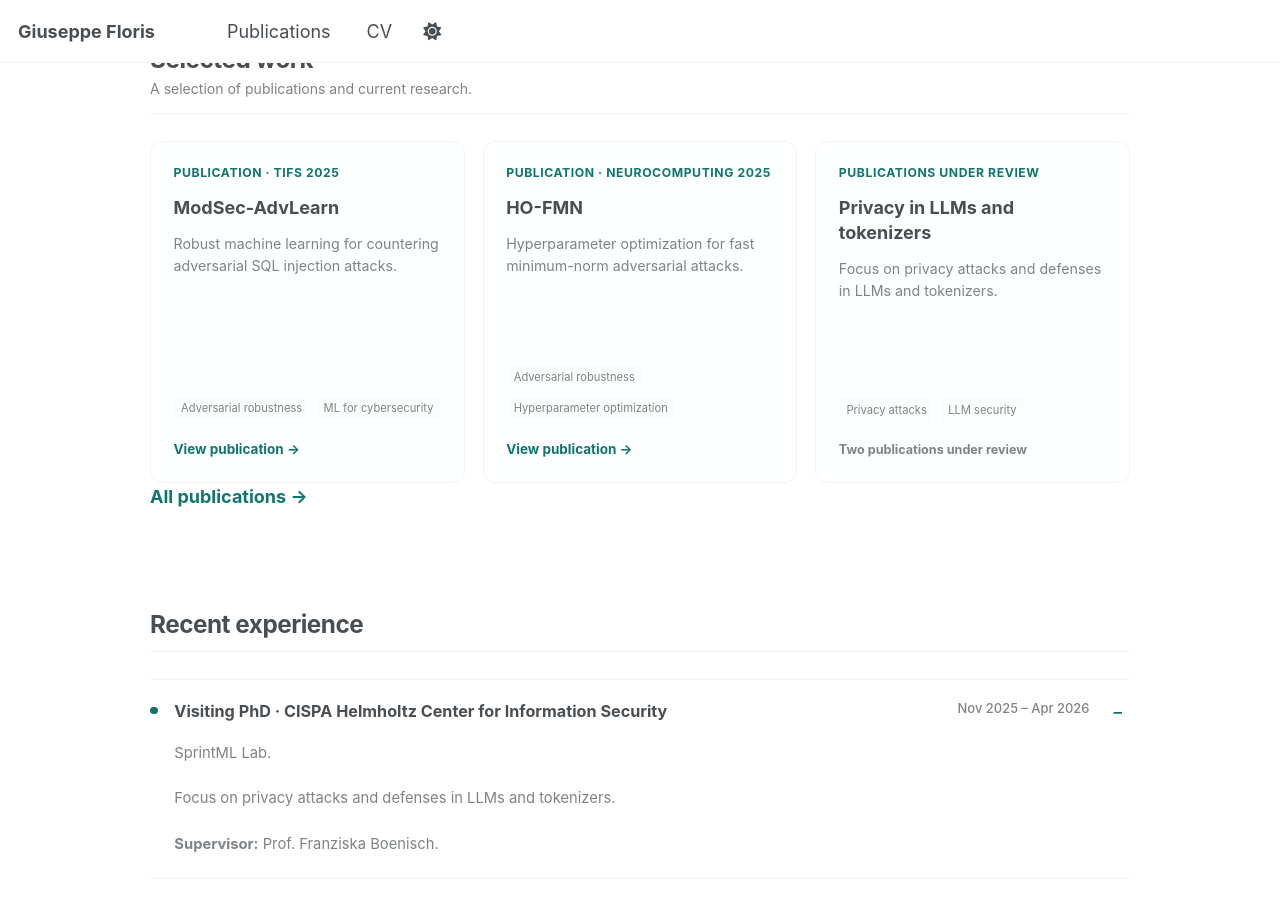
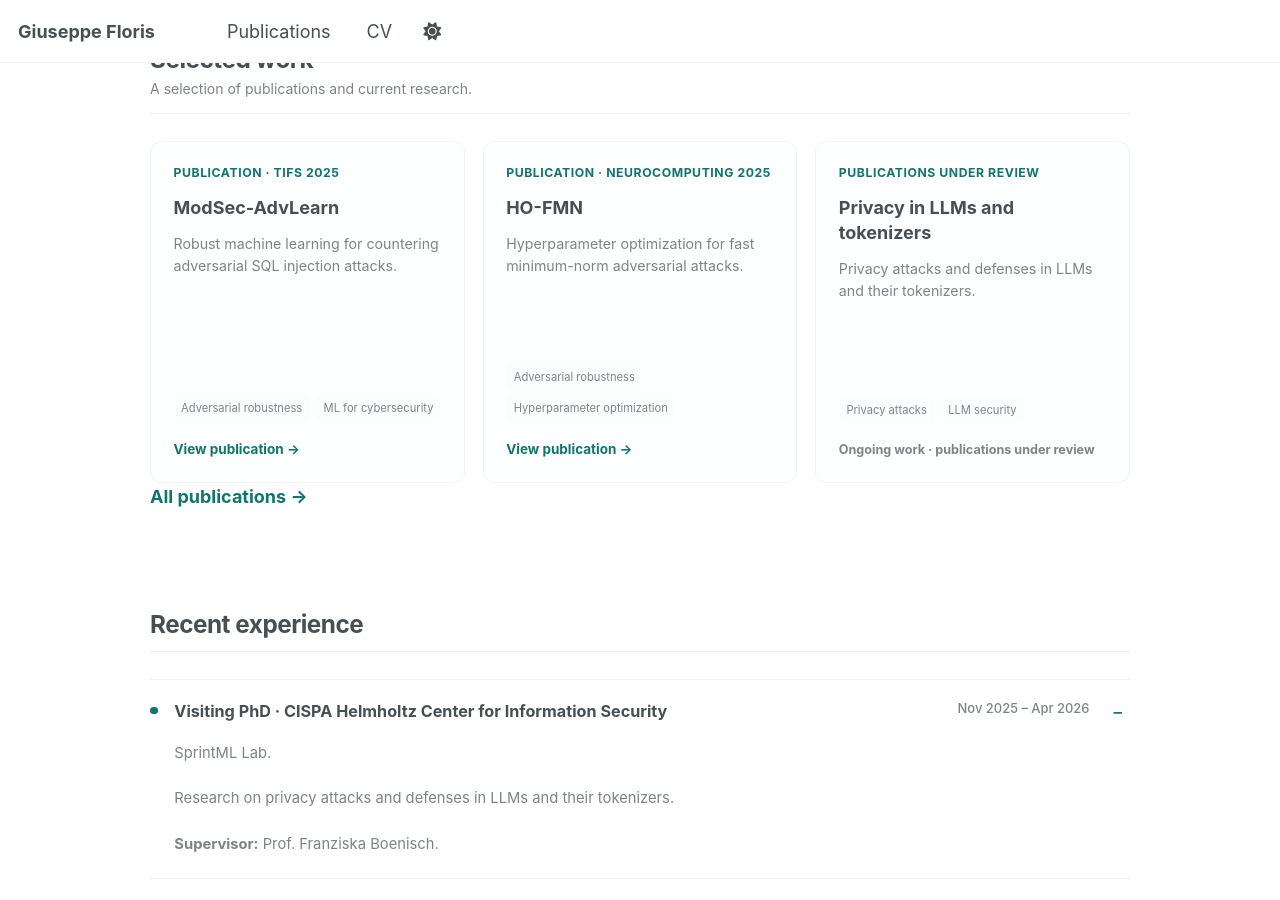
Before and after one commit to giuseppefloris/giuseppefloris.github.io, a Jekyll site: the page built from _pages/about.md, in a window 1280 px wide and 900 px high, scrolled down 941 px. Built offline with Jekyll 4.4.1, drawn with Linux system fonts in a browser that asks for light colours; some web fonts are replaced.

Commit message:
Use requested CISPA and under-review publication wording

```diff
--- a/_includes/publications-under-review.html
+++ b/_includes/publications-under-review.html
@@ -1,9 +1,9 @@
 <h2>Publications under review</h2>
 <ul>
-  <li><strong>Privacy auditing and protection in LLMs and tokenizers.</strong>
+  <li><strong>Privacy attacks and DP protections for BPE tokenizers.</strong>
     Research on membership inference risks in text preprocessing and on
     privacy-preserving methods, including differential privacy.</li>
-  <li><strong>Evaluation of privacy attacks against language models.</strong>
+  <li><strong>Benchmarking privacy risk on LLMs.</strong>
     Research on reliable experimental evaluation of membership inference,
     including benchmark design, distribution shift and controlled studies of
     memorization.</li>
--- a/_pages/about.md
+++ b/_pages/about.md
@@ -74,12 +74,12 @@ redirect_from:
     <article class="work-card" data-topics="privacy-attacks differential-privacy llm-security" data-featured="true">
       <p class="work-card__type">Publications under review</p>
       <h3>Privacy in LLMs and tokenizers</h3>
-      <p>Focus on privacy attacks and defenses in LLMs and tokenizers.</p>
+      <p>Privacy attacks and defenses in LLMs and their tokenizers.</p>
       <ul class="work-card__topics" aria-label="Topics">
         <li>Privacy attacks</li>
         <li>LLM security</li>
       </ul>
-      <span class="work-card__note">Two publications under review</span>
+      <span class="work-card__note">Ongoing work · publications under review</span>
     </article>
 
     <article class="work-card" data-topics="adversarial-robustness hyperparameter-optimization">
@@ -116,7 +116,7 @@ redirect_from:
         <time>Nov 2025 – Apr 2026</time>
       </summary>
       <p>SprintML Lab.</p>
-      <p>Focus on privacy attacks and defenses in LLMs and tokenizers.</p>
+      <p>Research on privacy attacks and defenses in LLMs and their tokenizers.</p>
       <p><strong>Supervisor:</strong> Prof. Franziska Boenisch.</p>
     </details>
     <details class="experience-card">
```
Also changed, not shown: _pages/cv.md (+1 -1 lines), 1 other file.
